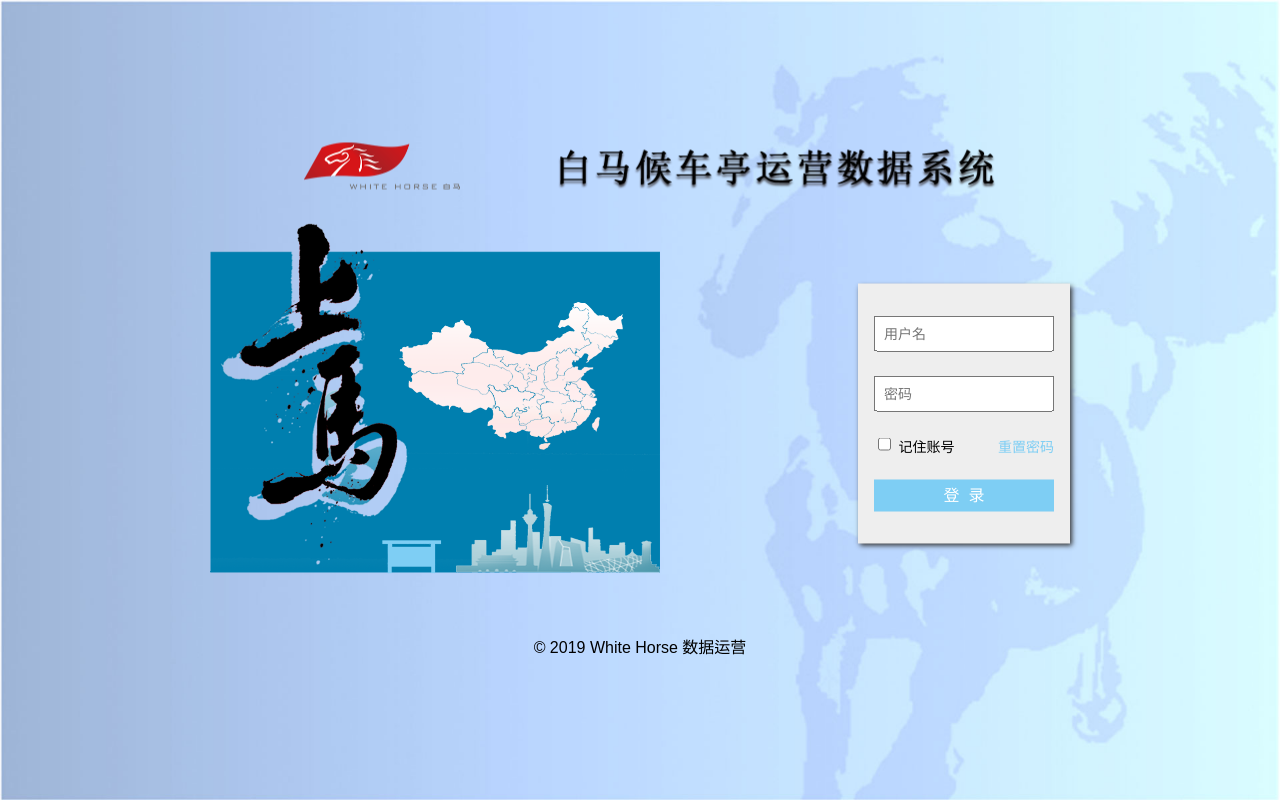
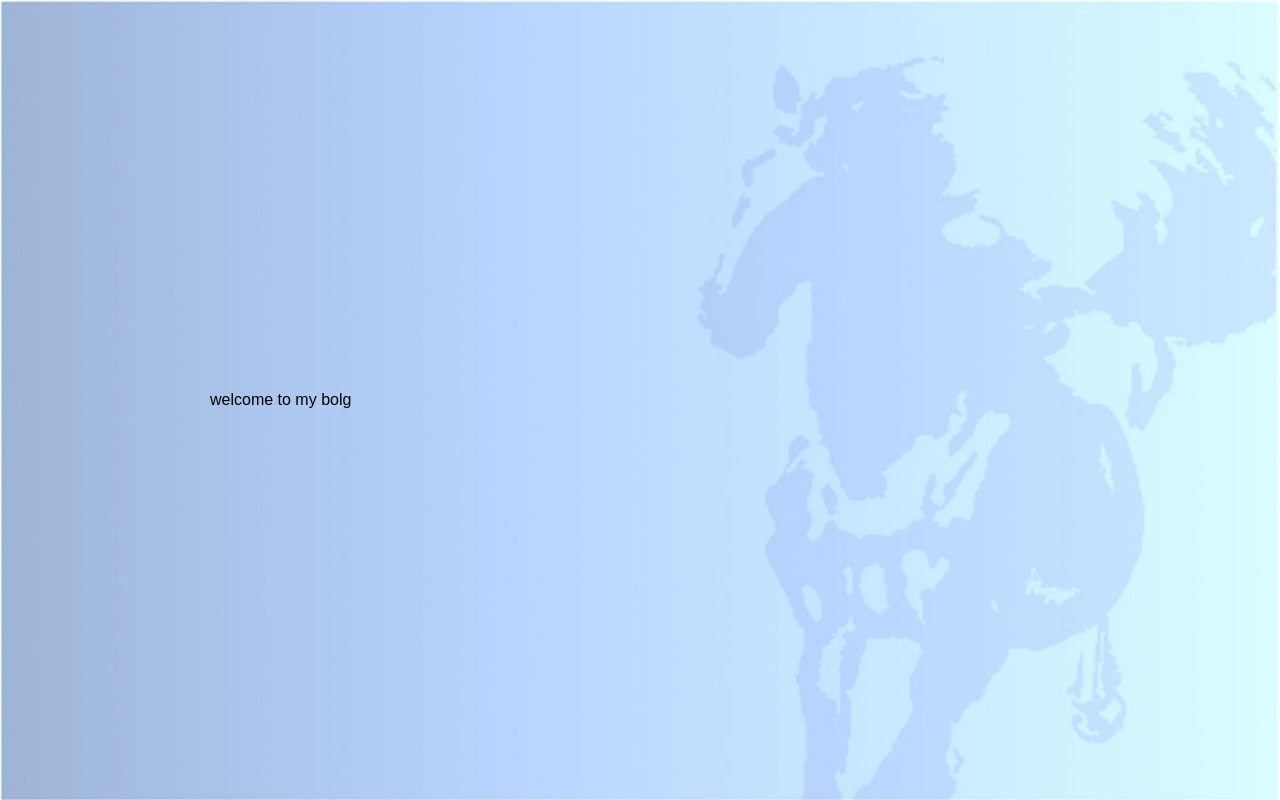
Before and after one commit to bob-db/bob-db.github.io, a plain HTML site: page blog/index.html in a window 1280 px wide. Drawn offline with Linux system fonts and the light colour scheme.

Commit message:
Update index.html

```diff
--- a/blog/index.html
+++ b/blog/index.html
@@ -4,35 +4,13 @@
 <head>
   <meta charset="utf-8" />
   <meta name="viewport" content="viewport-fit=cover, width=device-width, initial-scale=1.0, minimum-scale=1.0, maximum-scale=1.0, user-scalable=no" />
-  <title>白马候车亭运营数据系统</title>
+  <title></title>
   <link rel="stylesheet" href="css/login.css" />
 </head>
 
 <body>
   <div class="wrap">
-    <div>
-      <img class="flag" src="img/login-flag.png" />
-      <img class="title" src="img/login-title.png" />
-    </div>
-    <div class="middle clearfix">
-      <img class="big" src="img/login-big.png" />
-      <div class="login-form">
-          <input type="text" placeholder="用户名" />
-          <input type="password" placeholder="密码" />
-          <dl class="clearfix">
-            <dt>
-              <input type="checkbox" />
-              <label>记住账号</label>
-            </dt>
-            <dd>
-              <a class="reset-btn" href="javascript:void(0)">重置密码</a>
-            </dd>
-          </dl>
-          <a class="login-btn" href="javascript:void(0)">登&nbsp;&nbsp;录</a>
-        </div>
-    </div>
-    <div class="copy-right">© 2019 White Horse 数据运营</div>
+    welcome to my bolg
   </div>
-  <script src="js/login.js"></script>
 </body>
 </html>
```
